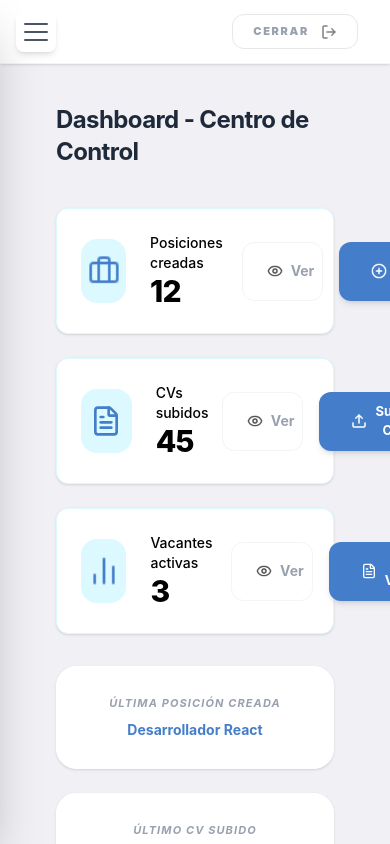
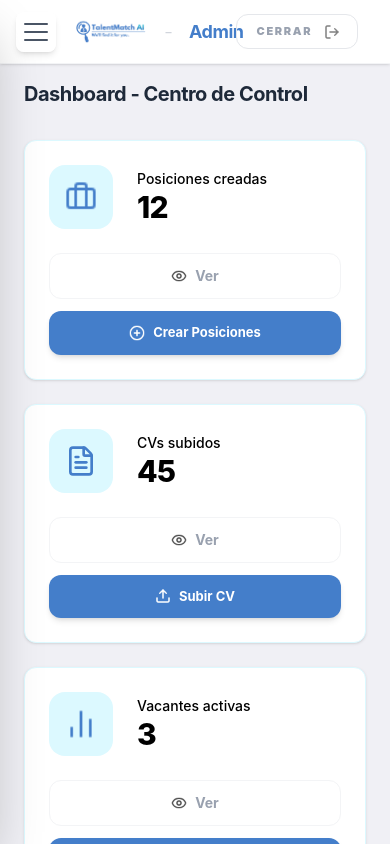
Before and after one commit to JosePerez0314/talentmatch-frontend, a React (Vite) app: page /dashboard in a window 390 px wide. Built offline with nearby package versions, Linux system fonts and the light colour scheme; no server answers; the HTML template or start-up script is replaced by a standard one.

Commit message:
feat: implementation of responsive dashboard and dynamic auth layout

```diff
--- a/src/App.jsx
+++ b/src/App.jsx
@@ -1,4 +1,6 @@
 import { BrowserRouter as Router, Routes, Route, Navigate } from "react-router-dom";
+// 1. Importa el proveedor del contexto (ajusta la ruta si es necesario)
+import { AuthProvider } from "./context/AuthContext";
 
 // Pages
 import Login from "./pages/Login";
@@ -12,6 +14,8 @@ import Layout from "./layouts/Layout";
 
 function App() {
   return (
+    // 2. Envuelve todo con el AuthProvider
+    <AuthProvider>
       <Router>
         <Routes>
           {/* Public route */}
@@ -27,6 +31,7 @@ function App() {
           <Route path="*" element={<Navigate to="/login" replace />} />
         </Routes>
       </Router>
+    </AuthProvider>
   );
 }
 
--- a/src/components/cards/StatCard.jsx
+++ b/src/components/cards/StatCard.jsx
@@ -6,11 +6,11 @@ import { Icons } from "../../assets/icons";
 const StatCard = ({ title, icon, count, btnText, btnIcon, actionPath, viewPath }) => {
   const navigate = useNavigate();
   return (
-    <div className="bg-white p-6 rounded-[12px] shadow-sm border border-[#DCF9FF] flex justify-between items-center transition-all hover:shadow-md">
+    // CAMBIO: flex-col para móvil, md:flex-row para escritorio. items-start en móvil.
+    <div className="bg-white p-6 rounded-[12px] shadow-sm border border-[#DCF9FF] flex flex-col md:flex-row md:justify-between md:items-center gap-6 transition-all hover:shadow-md">
+
       <div className="flex items-center gap-6 group">
-
-        {/* Solución to Div Inception*/}
-        <div className="w-16 h-16 bg-[#DCF9FF] rounded-2xl flex items-center justify-center transition-transform group-hover:scale-105">
+        <div className="w-16 h-16 bg-[#DCF9FF] rounded-2xl flex items-center justify-center transition-transform group-hover:scale-105 shrink-0">
           <img src={icon} alt={title} className="w-8 h-8 object-contain" />
         </div>
 
@@ -22,13 +22,20 @@ const StatCard = ({ title, icon, count, btnText, btnIcon, actionPath, viewPath }
         </div>
       </div>
 
-      <div className="flex gap-4">
-        <button onClick={() => navigate(viewPath)} className="flex items-center gap-2 px-6 py-2.5 border border-gray-100 rounded-xl text-sm font-bold text-gray-400 hover:bg-gray-50 transition-all">
+      {/* CAMBIO: Botones en grid de 2 columnas para móvil, o uno debajo del otro */}
+      <div className="flex flex-col sm:flex-row gap-3 w-full md:w-auto">
+        <button
+          onClick={() => navigate(viewPath)}
+          className="flex items-center justify-center gap-2 px-6 py-3 border border-gray-100 rounded-xl text-sm font-bold text-gray-400 hover:bg-gray-50 transition-all w-full md:w-auto"
+        >
           <img src={Icons.stats.eyeHistoryGray} alt="Ver historial" className="w-4 h-4 opacity-70" />
           <span>Ver</span>
         </button>
 
-        <button onClick={() => navigate(actionPath)} className="flex items-center gap-2 bg-[#447ECA] text-white px-8 py-2.5 rounded-xl text-[13px] font-bold hover:bg-[#3669ab] transition-all shadow-md active:scale-95">
+        <button
+          onClick={() => navigate(actionPath)}
+          className="flex items-center justify-center gap-2 bg-[#447ECA] text-white px-8 py-3 rounded-xl text-[13px] font-bold hover:bg-[#3669ab] transition-all shadow-md active:scale-95 w-full md:w-auto"
+        >
           <img src={btnIcon} alt={btnText} className="w-4 h-4 brightness-0 invert" />
           <span>{btnText}</span>
         </button>
--- /dev/null
+++ b/src/context/AuthContext.jsx
@@ -0,0 +1,43 @@
+import React, { createContext, useContext, useState, useEffect } from 'react';
+
+const AuthContext = createContext();
+
+export const AuthProvider = ({ children }) => {
+    const [user, setUser] = useState(null);
+
+    // Al cargar la app, revisamos si ya había alguien logueado en el navegador
+    useEffect(() => {
+        const savedUser = localStorage.getItem('tm_user');
+        if (savedUser) {
+            setUser(JSON.parse(savedUser));
+        }
+    }, []);
+
+    const login = (email) => {
+        // Lógica principal: Extraer el nombre antes del '@'
+        const username = email.split('@')[0];
+
+        const userData = {
+            username: username,
+            email: email,
+            loginDate: new Date().toISOString()
+        };
+
+        setUser(userData);
+        localStorage.setItem('tm_user', JSON.stringify(userData));
+    };
+
+    const logout = () => {
+        setUser(null);
+        localStorage.removeItem('tm_user');
+    };
+
+    return (
+        <AuthContext.Provider value={{ user, login, logout }}>
+            {children}
+        </AuthContext.Provider>
+    );
+};
+
+// Hook personalizado para usar el contexto fácilmente
+export const useAuth = () => useContext(AuthContext);
--- a/src/layouts/Layout.jsx
+++ b/src/layouts/Layout.jsx
@@ -1,15 +1,17 @@
 import React from "react";
 import { useNavigate } from "react-router-dom";
 import Sidebar from "./Sidebar";
+import { useAuth } from "../context/AuthContext"; // Importamos el cerebro
 
 // Assets
 import { Icons } from "../assets/icons";
 
 const Layout = ({ children }) => {
     const navigate = useNavigate();
+    const { user, logout } = useAuth(); // Obtenemos el usuario y la función logout
 
     const handleLogout = () => {
-        localStorage.removeItem("token");
+        logout(); // Limpia el contexto y localStorage
         navigate("/login");
     };
 
@@ -18,7 +20,27 @@ const Layout = ({ children }) => {
             <Sidebar />
 
             <div className="flex flex-col flex-1 min-w-0">
-                <header className="h-16 bg-white border-b border-gray-100 flex items-center justify-end px-8 z-20 shadow-sm shrink-0">
+                {/* HEADER ACTUALIZADO: Logo + User a la izquierda, Logout a la derecha */}
+                <header className="h-16 bg-white border-b border-gray-100 flex items-center justify-between px-8 z-20 shadow-sm shrink-0">
+
+                    {/* SECCIÓN IZQUIERDA: Logo + Guion + Username */}
+                    <div className="flex items-center gap-6"> {/* Aumentamos el gap general */}
+
+                        {/* Este div vacío o el logo con margen asegura que la hamburguesa no estorbe */}
+                        <div className="flex items-center gap-4 ml-10"> {/* ml-10 empuja todo a la derecha del botón */}
+                            <img
+                                src={Icons.logos.large}
+                                alt="TalentMatch AI"
+                                className="h-7 w-auto object-contain"
+                            />
+                            <span className="text-gray-300 text-xl font-light">-</span>
+                            <span className="text-[#447ECA] font-bold text-lg capitalize tracking-tight">
+                                {user?.username || "admin"}
+                            </span>
+                        </div>
+                    </div>
+
+                    {/* SECCIÓN DERECHA: Botón de Cerrar Sesión (Se mantiene igual) */}
                     <button
                         onClick={handleLogout}
                         className="group flex items-center gap-3 px-5 py-2 border border-gray-200 rounded-xl text-[11px] font-black text-gray-400 hover:bg-red-50 hover:text-red-500 hover:border-red-100 transition-all uppercase tracking-[0.15em]"
--- a/src/pages/Dashboard.jsx
+++ b/src/pages/Dashboard.jsx
@@ -8,7 +8,6 @@ import { STATS_CONFIG, INITIAL_METRICS, INITIAL_MOVEMENTS } from "../utils/dashb
 
 const Dashboard = () => {
   // 1. STATE MANAGEMENT
-  // Using centralized initial states from config file
   const [metrics, setMetrics] = useState(INITIAL_METRICS);
   const [lastMovements, setLastMovements] = useState(INITIAL_MOVEMENTS);
   const [isLoading, setIsLoading] = useState(true);
@@ -18,7 +17,6 @@ const Dashboard = () => {
     const fetchDashboardData = async () => {
       try {
         // Simulation of API call
-        // In the future: const response = await apiService.getMetrics();
         await new Promise((resolve) => setTimeout(resolve, 1000));
 
         setMetrics({ posiciones: 12, cvs: 45, vacantes: 3 });
@@ -29,7 +27,6 @@ const Dashboard = () => {
         });
       } catch (error) {
         console.error("Critical error fetching dashboard data:", error);
-        // Error handling logic could go here (e.g., toast notification)
       } finally {
         setIsLoading(false);
       }
@@ -39,21 +36,22 @@ const Dashboard = () => {
   }, []);
 
   return (
-    /* We remove 'flex' and 'Sidebar' because Dashboard is now
-        rendered inside the 'main' tag of Layout.jsx
+    /* AJUSTES RESPONSIVE:
+       - p-4 en móvil para evitar desbordes, md:p-10 en escritorio.
+       - max-w-5xl para dar un poco más de aire a las tarjetas.
     */
-    <div className="p-10 animate-fade-in">
-      <div className="max-w-4xl mx-auto">
+    <div className="p-4 md:p-10 animate-fade-in">
+      <div className="max-w-5xl mx-auto">
 
-        {/* Page Header */}
-        <header className="mb-10 px-4">
-          <h1 className="text-2xl font-bold text-gray-800 tracking-tight">
+        {/* Page Header - Texto más pequeño en móvil para evitar saltos de línea */}
+        <header className="mb-8 md:mb-10 px-2 md:px-4 text-left">
+          <h1 className="text-xl md:text-2xl font-bold text-gray-800 tracking-tight">
             Dashboard - Centro de Control
           </h1>
         </header>
 
         {/* Top Grid: Statistics Section */}
-        <section className="grid grid-cols-1 gap-6 mb-8 px-4">
+        <section className="grid grid-cols-1 gap-6 mb-8 px-2 md:px-4">
           {STATS_CONFIG.map((config) => (
             <StatCard
               key={config.id}
@@ -69,7 +67,8 @@ const Dashboard = () => {
         </section>
 
         {/* Bottom Grid: Recent Activity Section */}
-        <section className="grid grid-cols-1 md:grid-cols-3 gap-6 mb-10 px-4">
+        {/* grid-cols-1 asegura que en móvil se apilen verticalmente */}
+        <section className="grid grid-cols-1 md:grid-cols-3 gap-6 mb-10 px-2 md:px-4">
           <MovementCard
             title="Última posición creada"
             value={lastMovements.posicion}
@@ -85,13 +84,15 @@ const Dashboard = () => {
         </section>
 
         {/* CTA Section: IA Vacancy Creation */}
-        <section className="px-4">
-          <div className="bg-[#DCF9FF] p-12 rounded-[20px] text-center border border-[#447ECA]/5">
-            <p className="text-[#447ECA] font-semibold text-lg mb-8 italic">
+        <section className="px-2 md:px-4">
+          {/* p-8 en móvil para que el texto no choque con los bordes */}
+          <div className="bg-[#DCF9FF] p-8 md:p-12 rounded-[24px] text-center border border-[#447ECA]/10">
+            <p className="text-[#447ECA] font-semibold text-base md:text-lg mb-6 md:mb-8 italic">
               ¿Listo para encontrar tu próximo talento? Crea una vacante y deja
               que la IA haga el trabajo.
             </p>
-            <button className="bg-[#447ECA] text-white px-12 py-4 rounded-xl font-bold shadow-lg hover:bg-[#3669ab] transition-all active:scale-95">
+            {/* Botón w-full en móvil para mejor UX táctil */}
+            <button className="w-full md:w-auto bg-[#447ECA] text-white px-12 py-4 rounded-xl font-bold shadow-lg hover:bg-[#3669ab] transition-all active:scale-95">
               Crear Vacante ahora
             </button>
           </div>
```
Also changed, not shown: src/components/ui/AuthInput.jsx (line endings or trailing spaces). Lines whose indentation alone changed are shown as unchanged.
